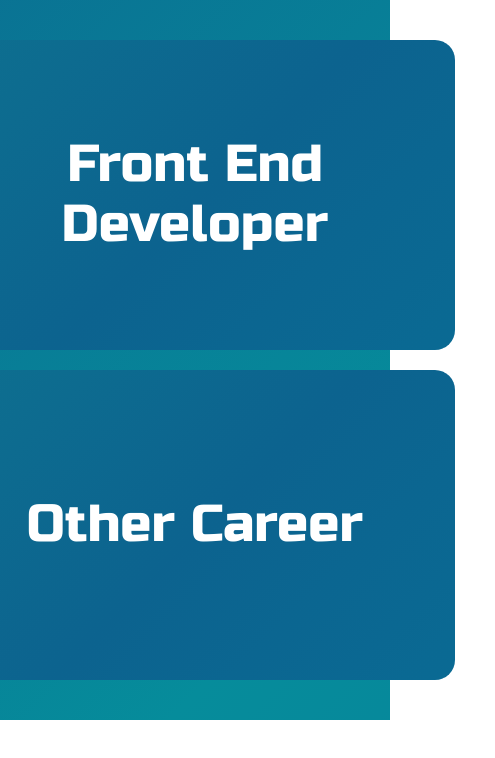
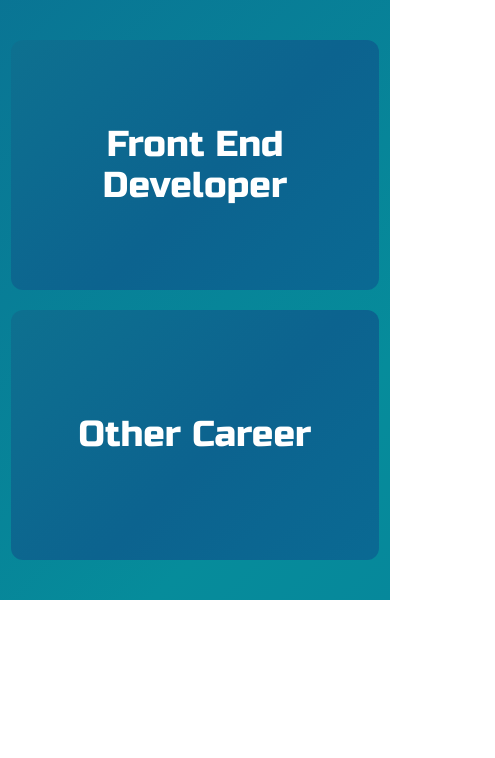
Before and after one commit to goodjam92/my-website, a Next.js app: page /career in a window 390 px wide. Shown: the top 758 px of the page, 495 px wide, since content can reach past the window. Built offline with nearby package versions, Linux system fonts and the light colour scheme.

Commit message:
fix: 경력 화면 모바일사이즈 반응형 웹 스타일 추가

```diff
--- a/components/career/DeveloperCard.tsx
+++ b/components/career/DeveloperCard.tsx
@@ -49,7 +49,7 @@ const Period = styled.h2`
 
 const Work = styled.h2`
   font-size: 2rem;
-  margin-top: 2rem;
+  line-height: 2;
   font-weight: 400;
   white-space: pre-line;
   ${media.medium`
--- a/components/career/OtherCareerCard.tsx
+++ b/components/career/OtherCareerCard.tsx
@@ -30,16 +30,19 @@ const OtherBackCard = styled.div`
   box-sizing: border-box;
   display: flex;
   flex-direction: column;
-  justify-content: center;
+  justify-content: space-between;
   ${media.medium`
   padding: 2rem;
-  gap: 1rem;
+  gap: 2rem;
+`}
+  ${media.small`
+  padding: 2rem;
+  gap: 0;
 `}
 `;
 
 const OtherBackInfo = styled.div`
   width: 100%;
-  height: 50%;
   display: flex;
   flex-direction: column;
   justify-content: center;
@@ -60,13 +63,26 @@ const Period = styled.h2`
   ${media.medium`
   font-size: 1.6rem;
 `}
+  ${media.small`
+  font-size: 1.6rem;
+  margin: 0;
+`}
 `;
 
 const Work = styled.h2`
   font-size: 2rem;
-  margin-top: 1rem;
+  line-height: 2;
   font-weight: 400;
   ${media.medium`
   font-size: 1.6rem;
+  line-height: 1.5;
+`}
+  ${media.small`
+  font-size: 1.6rem;
+  line-height: 2;
+  margin: 0;
+`}
+  ${media.xSmall`
+  line-height: 1.5;
 `}
 `;
--- a/components/intro/Symbol.tsx
+++ b/components/intro/Symbol.tsx
@@ -2,6 +2,7 @@ import { lazy } from "react";
 import { OrbitControls } from "@react-three/drei";
 import { Canvas } from "react-three-fiber";
 import styled from "styled-components";
+import { media } from "@/styles/media";
 
 const SimbolComponent = lazy(() => import("@/components/intro/MySymbol"));
 
@@ -26,4 +27,7 @@ const SymbolWrap = styled.div`
   align-items: center;
   justify-content: center;
   width: fit-content;
+  ${media.xSmall`
+
+  `}
 `;
--- a/pages/career.tsx
+++ b/pages/career.tsx
@@ -68,11 +68,15 @@ const CareerContentBox = styled.div`
   margin: 0;
 `}
   ${media.medium`
-  min-width: 68rem;
+  min-width: 66rem;
   margin: 0;
 `}
   ${media.small`
-  min-width: 60rem;
+  min-width: 52.8rem;
+  margin: 0;
+`}
+  ${media.xSmall`
+  min-width: 44.8rem;
   margin: 0;
 `}
 `;
@@ -91,7 +95,11 @@ const CareerFlexBox = styled.div`
   `}
   ${media.medium`
   flex-direction: column;
-  min-height: 64rem;
+  min-height: 62rem;
+  `}
+  ${media.xSmall`
+  flex-direction: column;
+  min-height: 52rem;
   `}
 `;
 
@@ -110,6 +118,9 @@ const CareerHeadText = styled.h2`
   text-align: center;
   font-family: "RussoOne-Regular";
   font-weight: 400;
+  ${media.xSmall`
+  font-size: 3.6rem;
+  `}
 `;
 
 const InfoCard = styled.div`
@@ -127,6 +138,9 @@ const InfoCard = styled.div`
   :active {
     box-shadow: 0.8rem 0.8rem 0.8rem 0.4rem rgba(0, 0, 0, 0.3) inset;
   }
+  ${media.xSmall`
+  border-radius: 1.2rem;
+  `}
 `;
 
 const InfoFrontCard = styled(InfoCard)`
```
